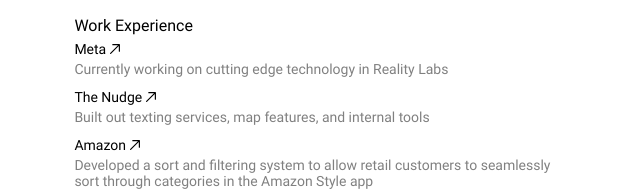
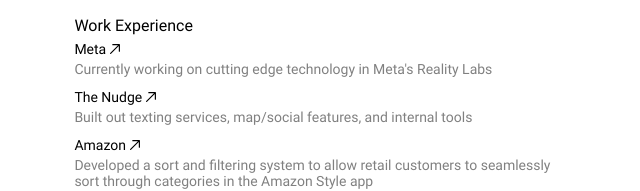
Before and after one commit to jinsung-kim/react-personal-homepage, a React (Create React App) app: page /work in a window 1280 px wide. Shown: the part 317-508 px from the top of the page, without its empty margins (60-700 px from the left). Built offline with nearby package versions, Linux system fonts and the light colour scheme.

Commit message:
update work.jsx

```diff
--- a/src/pages/Work.jsx
+++ b/src/pages/Work.jsx
@@ -24,13 +24,13 @@
   {
     redirectTo: 'https://www.nytimes.com/2025/07/23/science/meta-computer-wristband-reardon.html?unlocked_article_code=1.ik8.e6Il.Vl1FxXROyFJR&smid=url-share',
     title: 'Meta',
-    subtitle: 'Currently working on cutting edge technology in Reality Labs'
+    subtitle: `Currently working on cutting edge technology in Meta's Reality Labs`
   },
   {
     redirectTo: 'https://www.nudgetext.com',
     title: 'The Nudge',
     subtitle:
-      'Built out texting services, map features, and internal tools',
+      'Built out texting services, map/social features, and internal tools',
   },
   {
     redirectTo:
```
